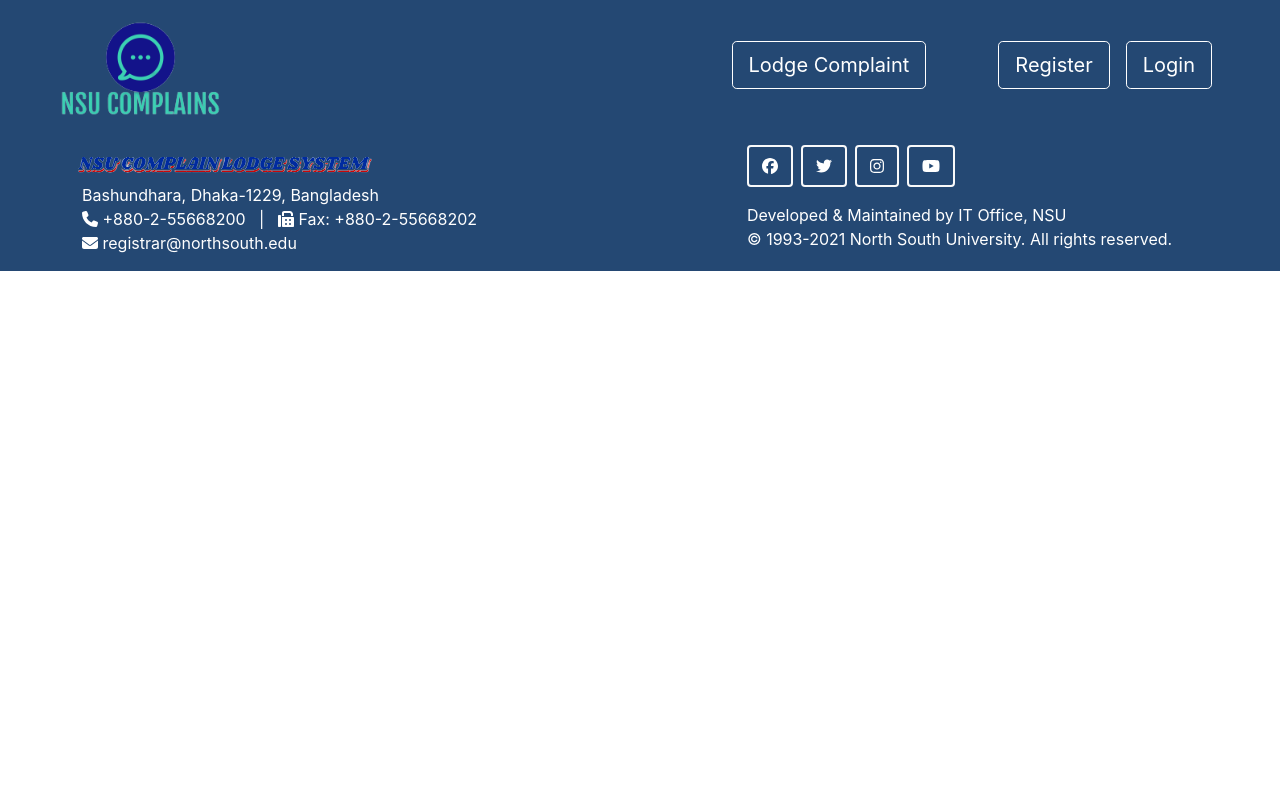
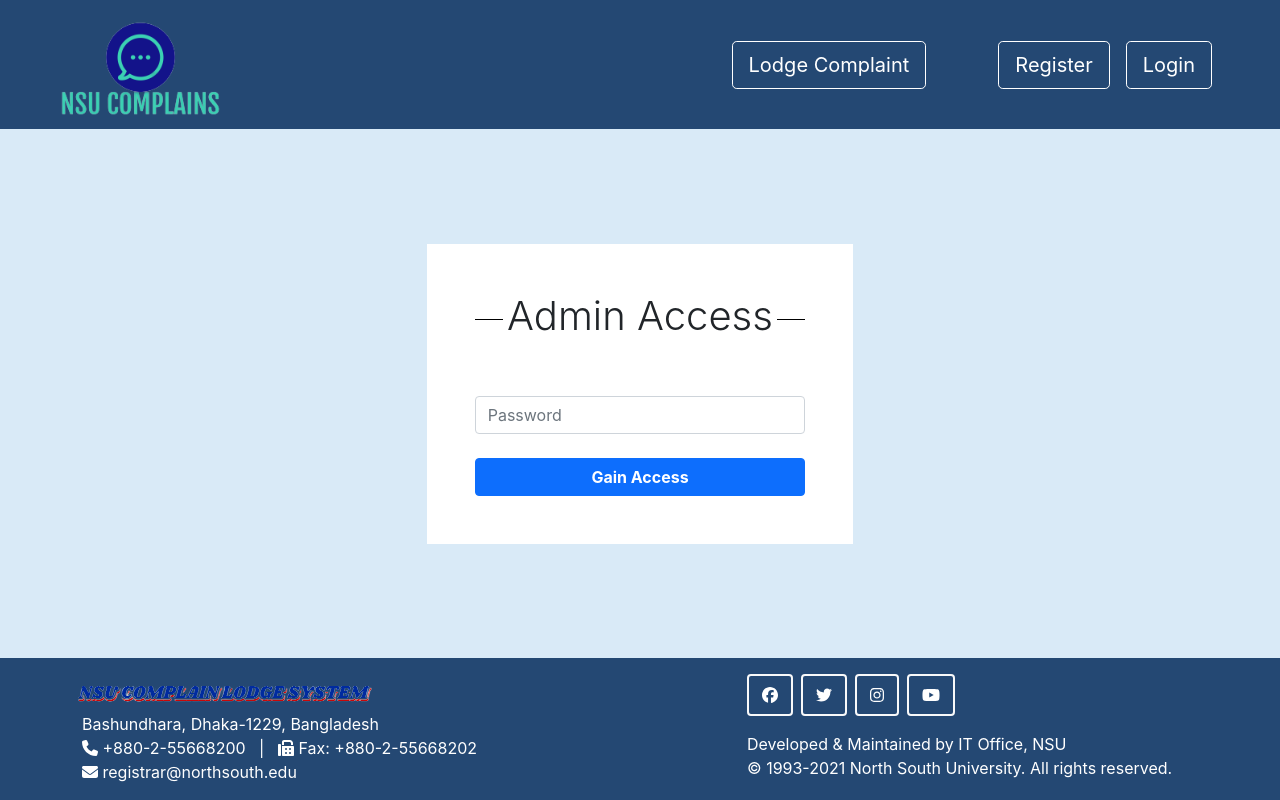
Before and after one commit to Moumi00/NSU-Complaint-Lodge-System, a React (Create React App) app in the folder Project/frontend/: page /admin-access in a window 1280 px wide. Built offline with nearby package versions, Linux system fonts and the light colour scheme.

Commit message:
Admin Gain Access page done

```diff
--- /dev/null
+++ b/Project/frontend/src/Components/adminAccess.jsx
@@ -0,0 +1,65 @@
+import React, { useState } from "react";
+import { useEffect } from "react";
+import axios from "axios";
+
+function AdminAccess() {
+  const [errorClass, setErrorClass] = useState("none");
+  const [error, setError] = useState("");
+  const [password, setPassword] = useState("none");
+  const token = localStorage.getItem("userUNID");
+
+  useEffect(() => {
+    async function fetchData() {}
+    fetchData();
+  }, []);
+
+  async function handleGainAccessButtonClicked(e) {
+    e.preventDefault();
+
+    let response = await axios.post("http://localhost:8000/auth/login", {
+      email: null,
+      password: password,
+    });
+
+    if (response.data.error) {
+      setErrorClass("block");
+      setError(response.data.error);
+      return;
+    } else {
+      localStorage.setItem("userUNID", response.data.data.userUNID);
+      window.location.replace("http://localhost:3000/admin-homepage");
+    }
+  }
+
+  return (
+    <div class="flex-grow-1 background-color d-flex align-items-center justify-content-center">
+      <div class="row justify-content-center w-100">
+        <div class="col-xl-4 col-lg-6 col-md-8 col-11 my-4 primary-background-color px-lg-5 pb-5">
+          <div class="separator my-5 ">
+            <h1 className="text-dark fw-light">Admin Access</h1>
+          </div>
+          <form onSubmit={handleGainAccessButtonClicked}>
+            <div class="form-group mb-4">
+              <input
+                type="password"
+                class="form-control"
+                id="passwordInput"
+                placeholder="Password"
+                onInput={(e) => setPassword(e.target.value)}
+                onChange={(e) => setErrorClass("none")}
+              ></input>
+            </div>
+            <div className="d-block">
+              <span class={"mb-2 text-danger d-" + errorClass}>{error}</span>
+              <button type="submit" class="btn btn-primary w-100 fw-bold">
+                Gain Access
+              </button>
+            </div>
+          </form>
+        </div>
+      </div>
+    </div>
+  );
+}
+
+export default AdminAccess;
--- a/Project/frontend/src/index.js
+++ b/Project/frontend/src/index.js
@@ -19,6 +19,7 @@
 import EmailVerified from './Components/emailVerified';
 import AdminHomepage from './Components/adminHomepage';
 import AdminLodgeComplaint from './Components/adminLodgeComplaint';
+import AdminAccess from './Components/adminAccess';
 
 ReactDOM.render(
   <React.StrictMode>
@@ -39,6 +40,7 @@
       <Route path='/email-verified/:verificationToken' element={<EmailVerified />} />
       <Route path='/admin-homepage' element={<AdminHomepage/>}/>
       <Route path='/admin-lodge-complaint' element={<AdminLodgeComplaint/>}/>
+      <Route path='/admin-access' element={<AdminAccess/>}/>
     </Routes>
     <Footer/>
     </BrowserRouter>
```
Also changed, not shown: 1 other file (tests, documents, lock files or other folders).
